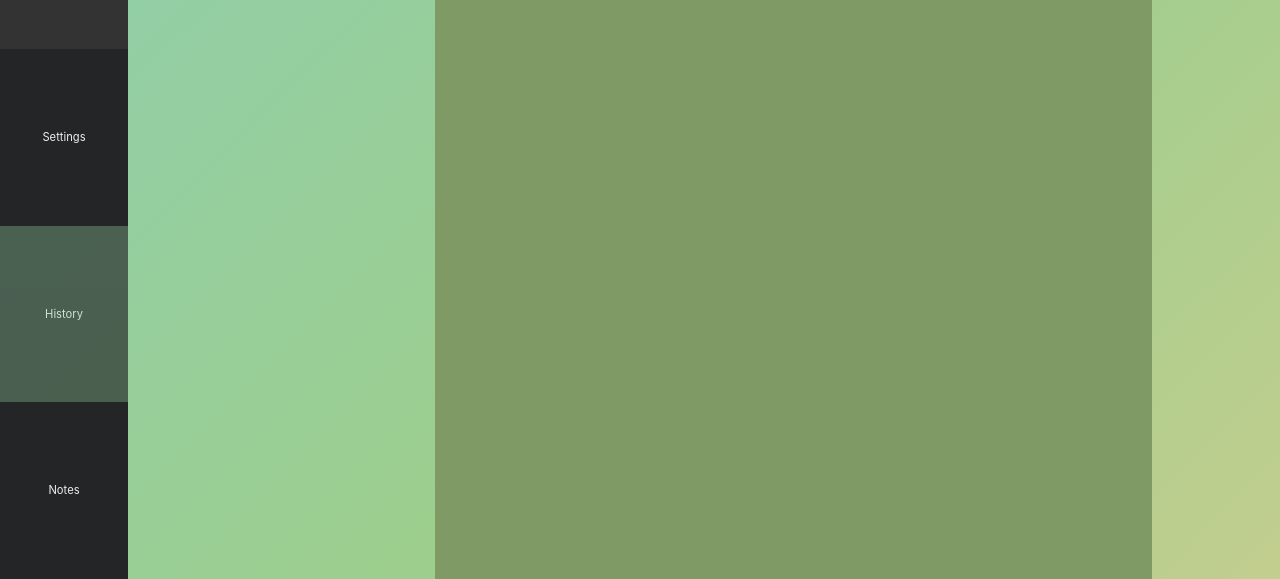
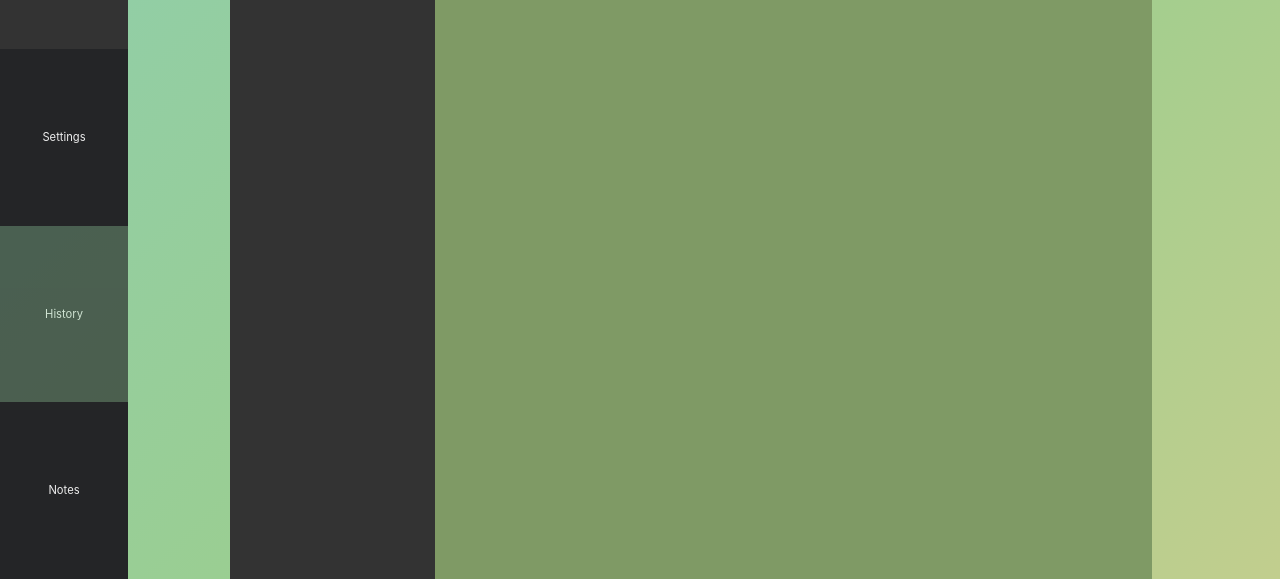
Before and after one commit to voxqhuy/adiboo1, a plain HTML site: page Profile Page/history.html in a window 1280 px wide. Shown: the part 221-800 px from the top of the page. Drawn offline with nearby package versions, Linux system fonts and the light colour scheme; no server answers.

Commit message:
fixed some mistakes

```diff
--- a/scss/_profile-view.scss
+++ b/scss/_profile-view.scss
@@ -77,10 +77,6 @@
     }
   }
 
-  /* profile info */
-/*  .profileInfo {
-
-  }*/
   .jumbotron {
     height: 100%;
     width: 100%;
@@ -88,7 +84,15 @@
     background-color: $kiwi;
     border-radius: 0px;
   }
+
+  /* left history and note's content */
+  .historyMonth, .noteList {
+  background-color: $dark-grey;
+  overflow: scroll;
 }
+}
+
+
 
 /* buttons */
 #profileEditBtn {
```
Also changed, not shown: css/style.css, 1 other file.
